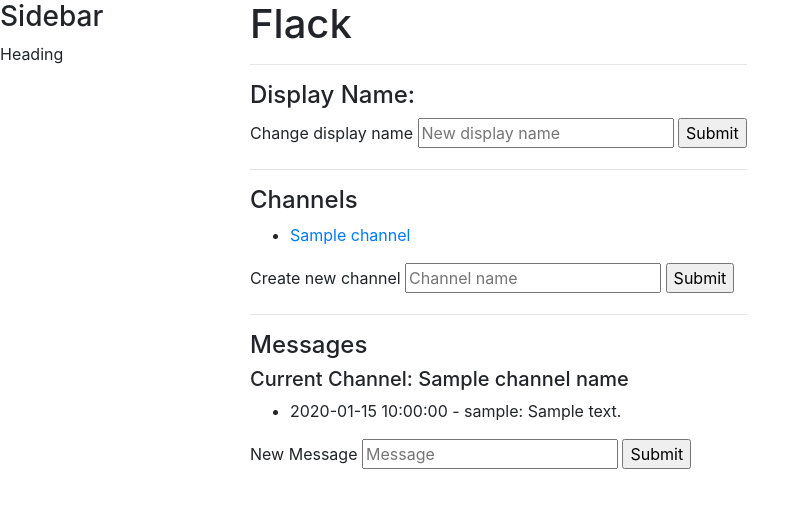
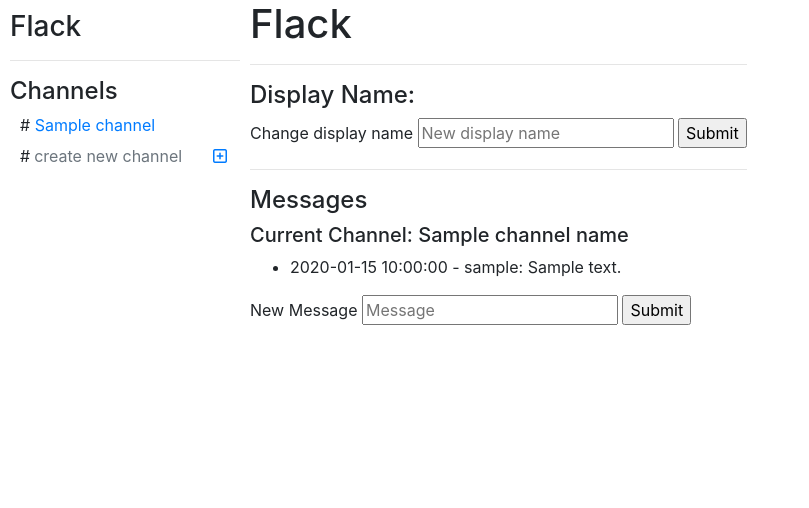
Before and after one commit to louissxu/cs50web-flack, a Flask app: template templates/index.html.jinja2 in a window 1280 px wide. Shown: the top 508 px of the page, without its empty margins (0-809 px from the left). Run offline with Flask 2, Linux system fonts and the light colour scheme; the template is opened without the code that fills it: most values are stand-ins (such as "Sample title", 1, 10 or a date in 2020); some libraries are stand-ins or nearby versions.

Commit message:
Move channels to sidebar.

```diff
--- a/application.py
+++ b/application.py
@@ -65,7 +65,8 @@ def channel_page(channel_name):
         channels_data = [{"name": channel.name, "url": url_for("channel_page", channel_name=channel.name)} for channel in channels]
         for c in (d for d in channels if d.name == channel_name):
             channel_messages = c.previous_messages()
-        return render_template("index.html.jinja2", channels=channels_data, channel_name=channel_name, channel_messages=channel_messages)
+        return render_template("index.html.jinja2", channels=[{"name": channel.name, "url": url_for("channel_page", channel_name=channel.name)} for channel in channels], channel_messages=channel_messages)
+        # return render_template("index.html.jinja2", channels=channels_data, channel_name=channel_name, channel_messages=channel_messages)
 
 @app.route("/channel/", methods=["POST"])
 def channel():
--- a/static/style.css
+++ b/static/style.css
@@ -7,4 +7,19 @@
 #sidebar {
     min-width: 250px;
     max-width: 250px;
+    padding: 10px;
 }
+
+#channel_list {
+    list-style: none;
+    padding: 0px;
+    margin-left: 10px;
+}
+
+#channel_list li:before {
+    content: "# ";
+}
+
+#channel_list #new_channel_label:before {
+    content: "# ";
+}
--- a/templates/index.html.jinja2
+++ b/templates/index.html.jinja2
@@ -7,7 +7,30 @@ Flack
 {% block head %}
 <script src="https://cdnjs.cloudflare.com/ajax/libs/socket.io/2.3.0/socket.io.js" integrity="sha256-bQmrZe4yPnQrLTY+1gYylfNMBuGfnT/HKsCGX+9Xuqo=" crossorigin="anonymous"></script>
 <script src="/static/index.js"></script>
+
+<!-- Fontawesome icons -->
+<script src="https://kit.fontawesome.com/5eaa8e915c.js" crossorigin="anonymous"></script>
 {% endblock %}
+
+{% block sidebar %}
+    <hr>
+    <h4>Channels</h4>
+    <ul id="channel_list">
+    {% for channel in channels %}
+        <li><a href={{channel["url"]}}>{{channel["name"]}}</a></li>
+    {% endfor %}
+        <form action="/channel/" method="POST" class="form-inline">
+            <div class="input-group">
+                <label id="new_channel_label" for="new_channel"></label>
+                <input type="text" class="form-control border-0 pl-1 py-0" id="new_channel" name="new_channel" placeholder="create new channel">
+                <div class="input-group-append">
+                    <button class="btn btn-link" type="submit"><i class="far fa-plus-square"></i></button>
+                </div>
+            </div>
+        </form>
+    </ul>
+{% endblock %}
+
 
 {% block body %}
 <h1>Flack</h1>
@@ -18,18 +41,7 @@ Flack
     <input type="text" id="new_display_name" name="new_display_name" placeholder="New display name">
     <input type="submit" value="Submit">
 </form>
-<hr>
-<h4>Channels</h4>
-<ul>
-{% for channel in channels %}
-    <li><a href={{channel["url"]}}>{{channel["name"]}}</a></li>
-{% endfor %}
-</ul>
-<form action="/channel/" method="POST">
-    <label for="new_channel">Create new channel</label>
-    <input type="text" id="new_channel" name="new_channel" placeholder="Channel name">
-    <input type="submit" value="Submit">
-</form>
+
 <hr>
 <h4>Messages</h4>
 <h5>Current Channel: <a id="channel_name">{{channel_name}}</a></h5>
--- a/templates/layout.html.jinja2
+++ b/templates/layout.html.jinja2
@@ -9,7 +9,7 @@
         <!-- Bootstrap CSS CDN -->
         <link rel="stylesheet" href="https://stackpath.bootstrapcdn.com/bootstrap/4.1.0/css/bootstrap.min.css" integrity="sha384-9gVQ4dYFwwWSjIDZnLEWnxCjeSWFphJiwGPXr1jddIhOegiu1FwO5qRGvFXOdJZ4" crossorigin="anonymous">
         <!-- Our custom stylesheet -->
-        <link rel="stylesheet" href="static/style.css">
+        <link rel="stylesheet" href="/static/style.css">
 
         <!-- Font Awesome JS -->
         <script defer src="https://use.fontawesome.com/releases/v5.0.13/js/solid.js" integrity="sha384-tzzSw1/Vo+0N5UhStP3bvwWPq+uvzCMfrN1fEFe+xBmv1C/AtVX5K0uZtmcHitFZ" crossorigin="anonymous"></script>
@@ -50,12 +50,11 @@
             <!-- Sidebar -->
             <nav id="sidebar">
                 <div class="sidebar-header">
-                    <h3>Sidebar</h3>
+                    <h3>Flack</h3>
                 </div>
 
-                <ul class="list-unstyled components">
-                    <p>Heading</p>
-                </ul>
+                {% block sidebar %}
+                {% endblock %}
             </nav>
 
 
```
